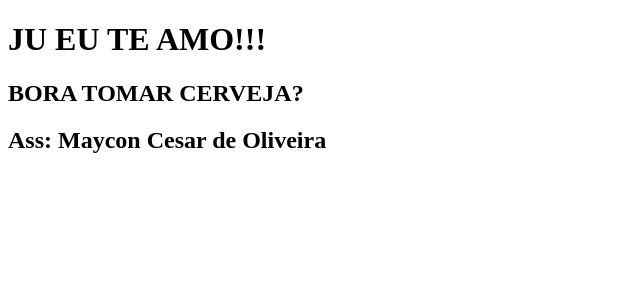
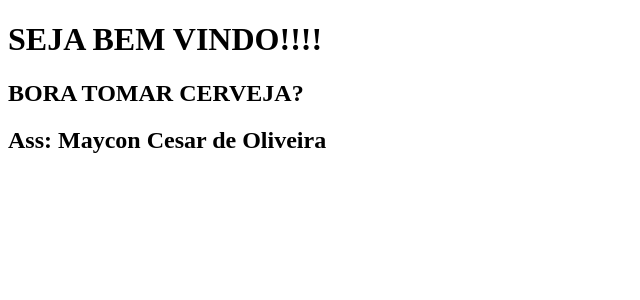
Before and after one commit to mcomaycon/MyCollection, a Next.js app: page / in a window 1280 px wide. Shown: the top 300 px of the page, without its empty margins (0-640 px from the left). Built offline with nearby package versions, Linux system fonts and the light colour scheme.

Commit message:
'AlteraCab'

```diff
--- a/pages/index.js
+++ b/pages/index.js
@@ -1,7 +1,7 @@
 function Home() {
     return (
         <div>
-            <h1>JU EU TE AMO!!!</h1>
+            <h1>SEJA BEM VINDO!!!!</h1>
             <h2>BORA TOMAR CERVEJA?</h2>
             <h2>Ass: Maycon Cesar de Oliveira</h2>
         </div>)
```
